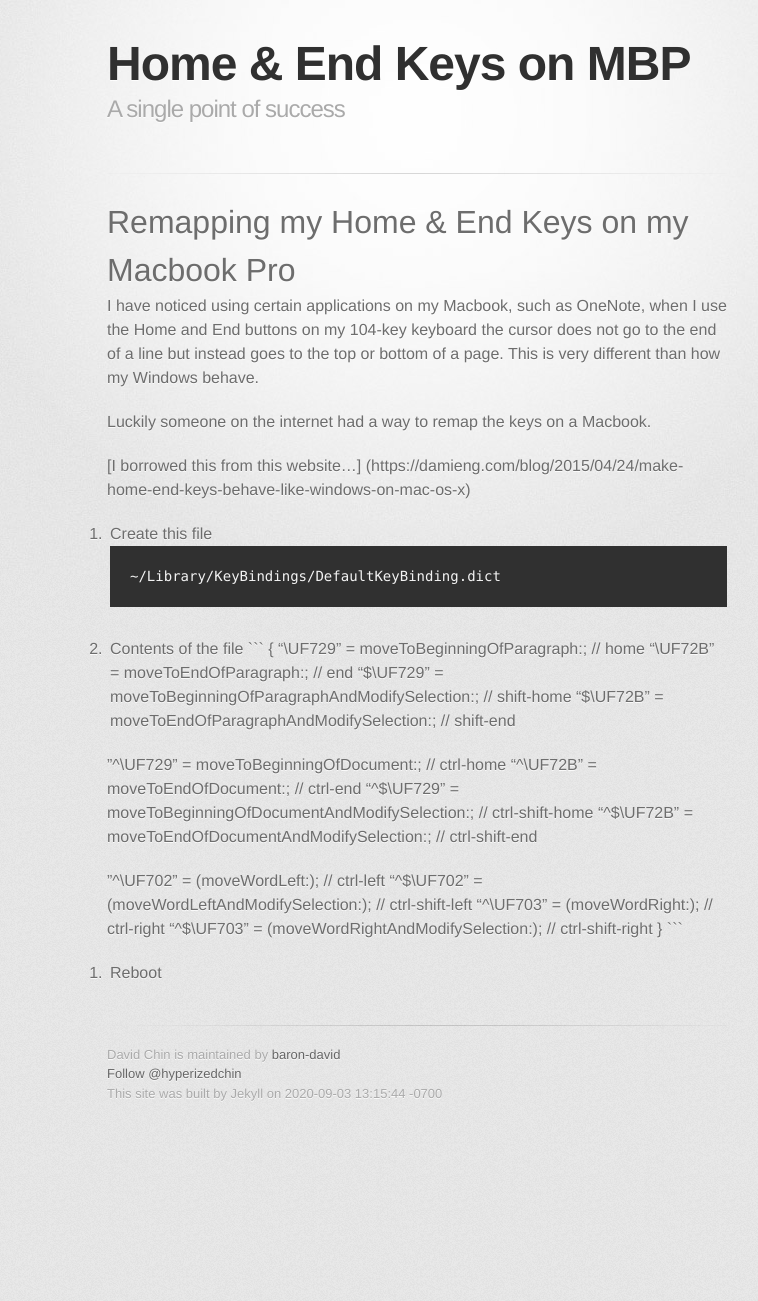
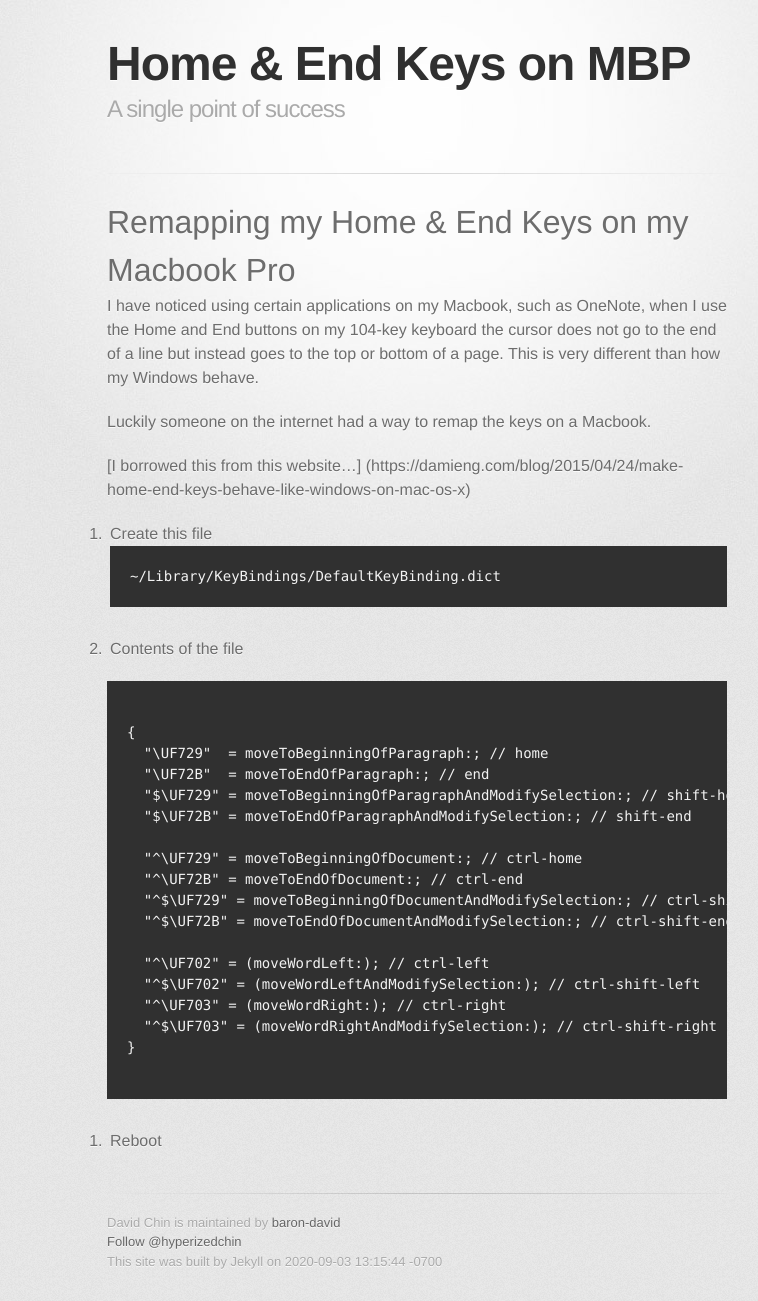
Before and after one commit to baron-david/dchin.me_jekyll, a Jekyll site: the page built from _posts/2020-09-02-RemapHomeEndonMac.md, in a window 1280 px wide. Shown: the whole page, without its empty margins (223-981 px from the left). Built offline with Jekyll 4.4.1, drawn with Linux system fonts in a browser that asks for light colours; some web fonts are replaced; comment, search, counter and statistics services are not loaded; before the commit the page ends 1133 px from its top, so only the background shows below that.

Commit message:
updated quotes

````diff
--- a/_posts/2020-09-02-RemapHomeEndonMac.md
+++ b/_posts/2020-09-02-RemapHomeEndonMac.md
@@ -17,7 +17,9 @@ Luckily someone on the internet had a way to remap the keys on a Macbook.
 ```
 
 2. Contents of the file
+
 ```
+
 {
   "\UF729"  = moveToBeginningOfParagraph:; // home
   "\UF72B"  = moveToEndOfParagraph:; // end
@@ -29,11 +31,12 @@ Luckily someone on the internet had a way to remap the keys on a Macbook.
   "^$\UF729" = moveToBeginningOfDocumentAndModifySelection:; // ctrl-shift-home
   "^$\UF72B" = moveToEndOfDocumentAndModifySelection:; // ctrl-shift-end
 
-  ”^\UF702” = (moveWordLeft:); // ctrl-left
-  “^$\UF702” = (moveWordLeftAndModifySelection:); // ctrl-shift-left
-  “^\UF703” = (moveWordRight:); // ctrl-right
-  “^$\UF703” = (moveWordRightAndModifySelection:); // ctrl-shift-right
+  "^\UF702" = (moveWordLeft:); // ctrl-left
+  "^$\UF702" = (moveWordLeftAndModifySelection:); // ctrl-shift-left
+  "^\UF703" = (moveWordRight:); // ctrl-right
+  "^$\UF703" = (moveWordRightAndModifySelection:); // ctrl-shift-right
 }
+
 ```
 
 3. Reboot
````
